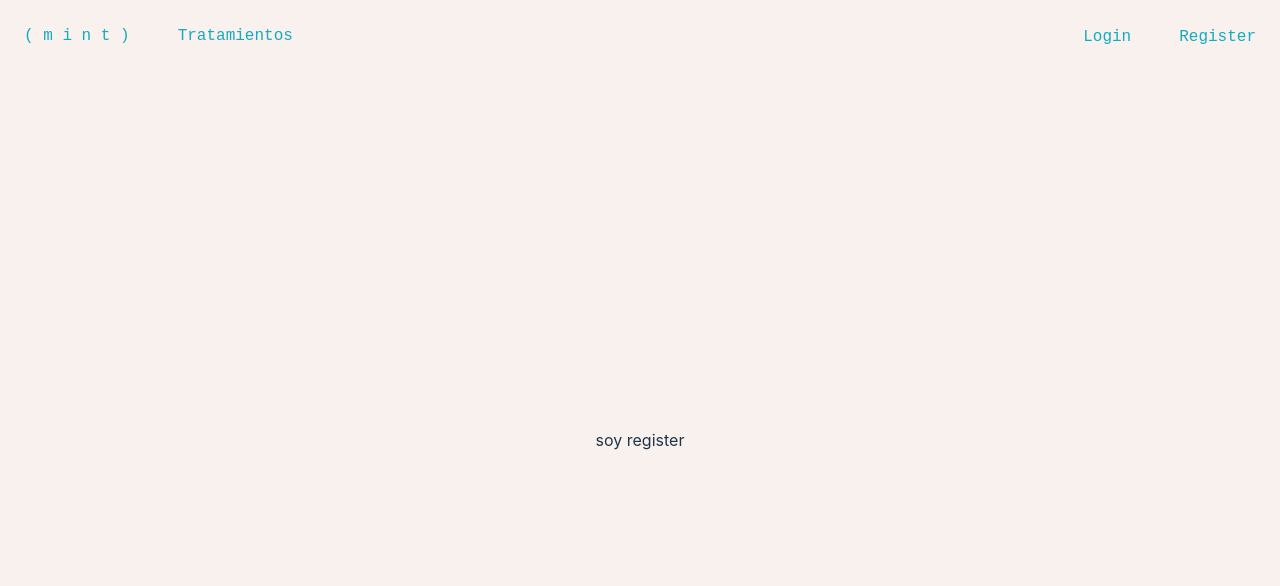
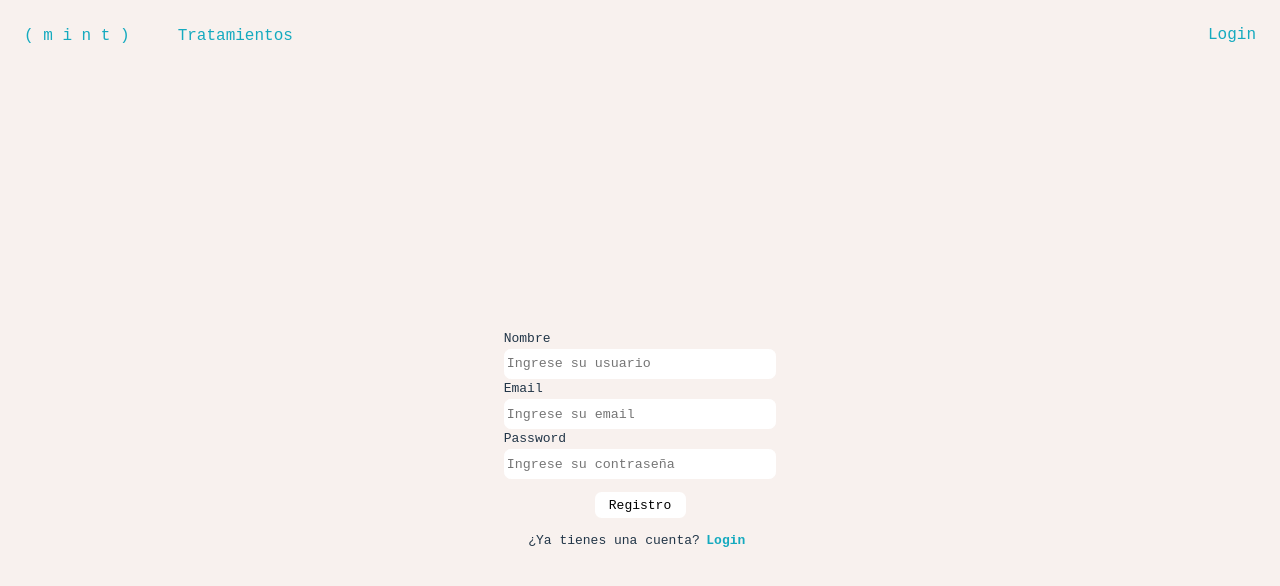
Before and after one commit to Coral-JM/cjm-fsd_front_clinica_dental, a React (Vite) app: page /register in a window 1280 px wide. Shown: the top 586 px of the page. Built offline with nearby package versions, Linux system fonts and the light colour scheme.

Commit message:
Fix: register views updated. Don't know if it works

```diff
--- a/src/common/Header/Header.css
+++ b/src/common/Header/Header.css
@@ -34,6 +34,9 @@
     margin: 1.5em;
 
 }
+.userForms {
+    margin-top: 1.4em;
+}
 
 .userForms:hover, .webLinks:hover{
 
--- a/src/common/Header/Header.jsx
+++ b/src/common/Header/Header.jsx
@@ -31,7 +31,7 @@ export const Header = () => {
 
                         <div className="submitLinks">
                         <div className="userForms" onClick={()=>navigate("/login")}>Login</div>
-                        <div className="userForms" onClick={()=>navigate("/register")}>Register</div>
+                        {/* <div className="userForms" onClick={()=>navigate("/register")}>Register</div> */}
                         </div>
                     </div>
                 )
--- a/src/common/InputText/InputText.css
+++ b/src/common/InputText/InputText.css
@@ -3,10 +3,18 @@
 
     border-radius: 0.5em;
     border: 0.1em solid white;
-    width: 15em;
+    width: 20em;
     height: 2em;
+    margin-top: 1em;
 
-    margin-top: 1.5em;
+    font-family: monospace;
+}
+.normalInputRegister {
+
+    border-radius: 0.5em;
+    border: 0.1em solid white;
+    width: 20em;
+    height: 2em;
 
     font-family: monospace;
 }
--- a/src/pages/Home/Home.css
+++ b/src/pages/Home/Home.css
@@ -43,7 +43,7 @@
     margin-top: -0.3em;
 
 }
-.subtittle {
+.subtittleHome {
     font-family: system-ui;
     font-size: 1.2em;
 }
--- a/src/pages/Home/Home.jsx
+++ b/src/pages/Home/Home.jsx
@@ -13,8 +13,8 @@ export const Home = () => {
                 <div className="tittleTwo">la cultura de</div>
                 <div className="tittleTwo">la salud bucal</div>
 
-                <div className="subtittle">( m i n t ) es bienestar, belleza y cuidado.</div>
-                <div className="subtittle">Un espacio donde cuidaremos de ti y de tu sonrisa.</div>
+                <div className="subtittleHome">( m i n t ) es bienestar, belleza y cuidado.</div>
+                <div className="subtittleHome">Un espacio donde cuidaremos de ti y de tu sonrisa.</div>
                 <img src={ imgHome } className='imgHome'/>
                 <div className="pideCitaHome" onClick={()=>navigate("/pidecita")}>Reserva tu cita</div>
             </div>
--- a/src/pages/Login/Login.css
+++ b/src/pages/Login/Login.css
@@ -46,3 +46,20 @@
     transition: 0.2s;
     background-color: #15aabf;
 }
+.subtittle{
+    display: flex;
+    flex-direction: row;
+    font-family: monospace;
+    font-size: 1em;
+
+}
+.linkSubmit {
+    margin-left: 0.5em;
+    font-weight: bold;
+    color:#15aabf;
+    cursor: pointer;
+}
+.linkSubmit:hover {
+    transition: 0.2s;
+    color: darkgrey;
+}
--- a/src/pages/Login/Login.jsx
+++ b/src/pages/Login/Login.jsx
@@ -61,7 +61,7 @@ export const Login = () => {
         <div>{welcome}</div>
       ) : (
         <div>
-          {/* La utilidad de la siguiente linea es renderizar un hook at tiempo real en el DOM */}
+          {/* La utilidad de la siguiente linea es renderizar un hook a tiempo real en el DOM */}
           {/* {<pre>{JSON.stringify(credentials, null, 2)}</pre>} */}
 
           <InputText
@@ -97,6 +97,9 @@ export const Login = () => {
             <div onClick={() => logMe()} className="botonLogin">
             Login
             </div>
+          <div className='subtittle'>¿No tienes una cuenta?
+          <div className="linkSubmit" onClick={()=>navigate("/register")}>Regístrate</div>
+          </div>
     </div>
   );
 };
--- a/src/pages/Register/Register.css
+++ b/src/pages/Register/Register.css
@@ -6,6 +6,7 @@
     padding: 0;
     box-sizing: border-box;
     overflow-x: hidden;
+
     background-color: #f8f1ee;
 
     display: flex;
@@ -13,4 +14,50 @@
     justify-content: center;
     align-items: center;
 
+    font-family: monospace;
+
 }
+.errorTextRegister{
+    color: red;
+}
+
+.botonRegister {
+    height: 2em;
+    width: 7em;
+
+    background-color: white;
+    color: black;
+
+    cursor: pointer;
+    transition: 0.2s;
+
+    border-radius: 0.5em;
+    margin: 1em;
+
+    display: flex;
+    justify-content: center;
+    align-items: center;
+}
+
+.botonRegister:hover {
+
+    transition: 0.2s;
+    background-color: #15aabf;
+}
+.subtittle{
+    display: flex;
+    flex-direction: row;
+    font-family: monospace;
+    font-size: 1em;
+    margin-right: 0.5em;
+}
+.linkSubmit {
+    margin-left: 0.5em;
+    font-weight: bold;
+    color:#15aabf;
+    cursor: pointer;
+}
+.linkSubmit:hover {
+    transition: 0.2s;
+    color: darkgrey;
+}
--- a/src/pages/Register/Register.jsx
+++ b/src/pages/Register/Register.jsx
@@ -1,9 +1,112 @@
-
-import React from 'react';
-import "./Register.css";
+import React, { useState } from 'react';
+import './Register.css'
+import { InputText } from "../../common/InputText/InputText";
+import { checkError } from "../../services/useful";
+import { useNavigate } from "react-router-dom";
+import { registerMe } from "../../services/apiCalls";
+// import jwt_decode from "jwt-decode";
 
 export const Register = () => {
-     return (
-         <div className='registerDesign'>soy register</div>
-     )
-}
+
+  const navigate = useNavigate();
+
+  const [credentials, setCredentials] = useState({
+    name: "",
+    email: "",
+    password: "",
+  });
+
+  const [credentialsError, setCredentialsError] = useState({
+    nameError: "",
+    emailError: "",
+    passwordError: "",
+  });
+
+  const inputHandler = (e) => {
+
+    setCredentials((prevState) => ({
+      ...prevState,
+      [e.target.name]: e.target.value,
+    }));
+  };
+
+
+  const inputCheck = (e) => {
+
+    let mensajeError = checkError(e.target.name, e.target.value);
+
+    setCredentialsError((prevState) => ({
+      ...prevState,
+      [e.target.name + "Error"]: mensajeError,
+    }));
+  };
+
+    const regMe = () => {
+
+      registerMe(credentials)
+
+          setTimeout(() => {
+            navigate("/");
+          }, 3500);
+
+          // setWelcome(`Nos alegra volver a verte, ${decodificado.name}`);
+    };
+
+  return (
+    <div className='registerDesign'>
+        <div>
+          <div className="userSubmit">Nombre</div>
+          <InputText
+            type={"text"}
+            design={
+              credentialsError.nameError === ""
+                ? "normalInputRegister"
+                : "normalInputRegister errorInput"
+            }
+            placeholder={"Ingrese su usuario"}
+            name={"name"}
+            functionHandler={inputHandler}
+            onBlurFunction={inputCheck}
+          />
+          <div className="errorTextRegister">{credentialsError.nameError}</div>
+        <div>
+        <div className="userSubmit">Email</div>
+          <InputText
+            type={"email"}
+            design={
+              credentialsError.emailError === ""
+                ? "normalInputRegister"
+                : "normalInput errorInput"
+            }
+            placeholder={"Ingrese su email"}
+            name={"email"}
+            functionHandler={inputHandler}
+            onBlurFunction={inputCheck}
+          />
+          <div className="errorText">{credentialsError.emailError}</div>
+
+        </div>
+        <div>
+        <div className="userSubmit">Password</div>
+          <InputText
+            type={"password"}
+            design={
+              credentialsError.passwordError === ""
+                ? "normalInputRegister"
+                : "normalInput errorInput"
+            }
+            placeholder={"Ingrese su contraseña"}
+            name={"password"}
+            functionHandler={inputHandler}
+            onBlurFunction={inputCheck}
+          />
+          <div className="errorText">{credentialsError.passwordError}</div>
+        </div>
+        </div>
+        <div onClick={() => regMe()} className="botonRegister">Registro</div>
+        <div className='subtittle'>¿Ya tienes una cuenta?
+        <div className="linkSubmit" onClick={()=>navigate("/login")}>Login</div>
+        </div>
+    </div>
+  );
+};
--- a/src/services/apiCalls.js
+++ b/src/services/apiCalls.js
@@ -8,5 +8,11 @@ export const loginMe = async (credentials) => {
     //Esto es un ejemplo de como enviamos un body por axios en un protocolo POST
     return await axios.post(`${root}/login`, credentials);
 
+}
+
+export const registerMe = async (credentials) => {
+
+    //Esto es un ejemplo de como enviamos un body por axios en un protocolo POST
+    return await axios.post(`${root}/register`, credentials);
 
 }
--- a/src/services/useful.js
+++ b/src/services/useful.js
@@ -25,7 +25,10 @@ export const checkError = (name, value) => {
 
 
         case "name":
-
+            if (value.length < 2){
+                return "Mínimo 2 letras"
+            }
+                return "";
 
         break;
 
```
